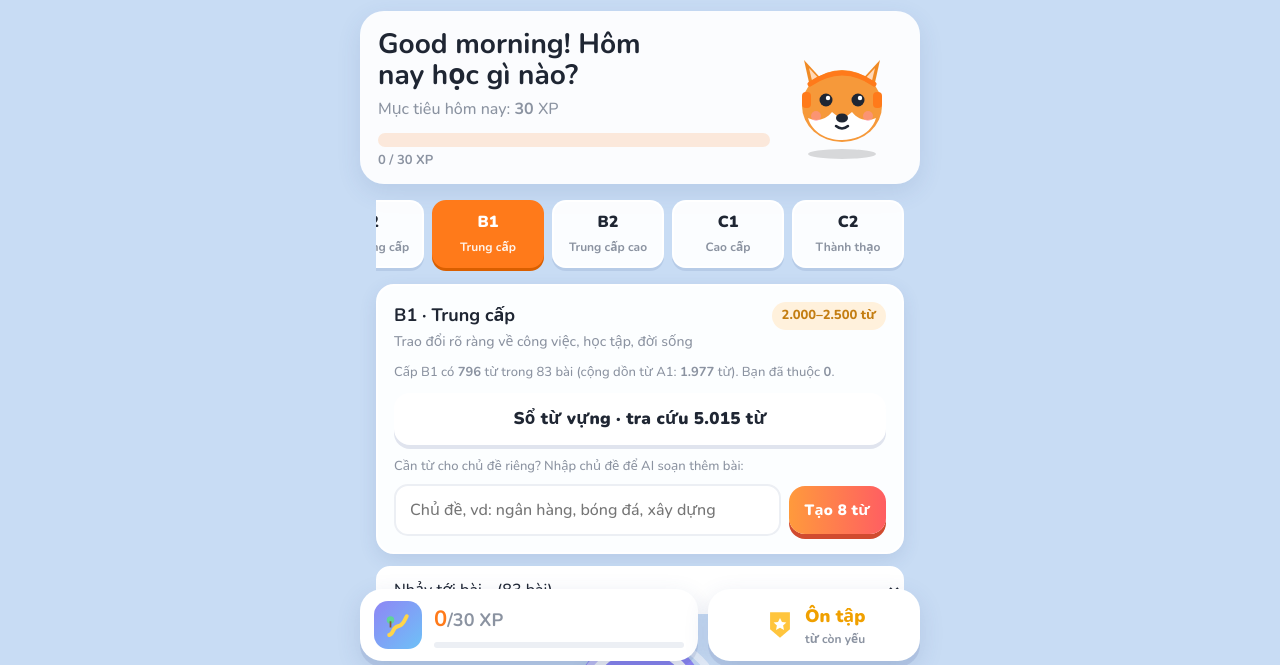
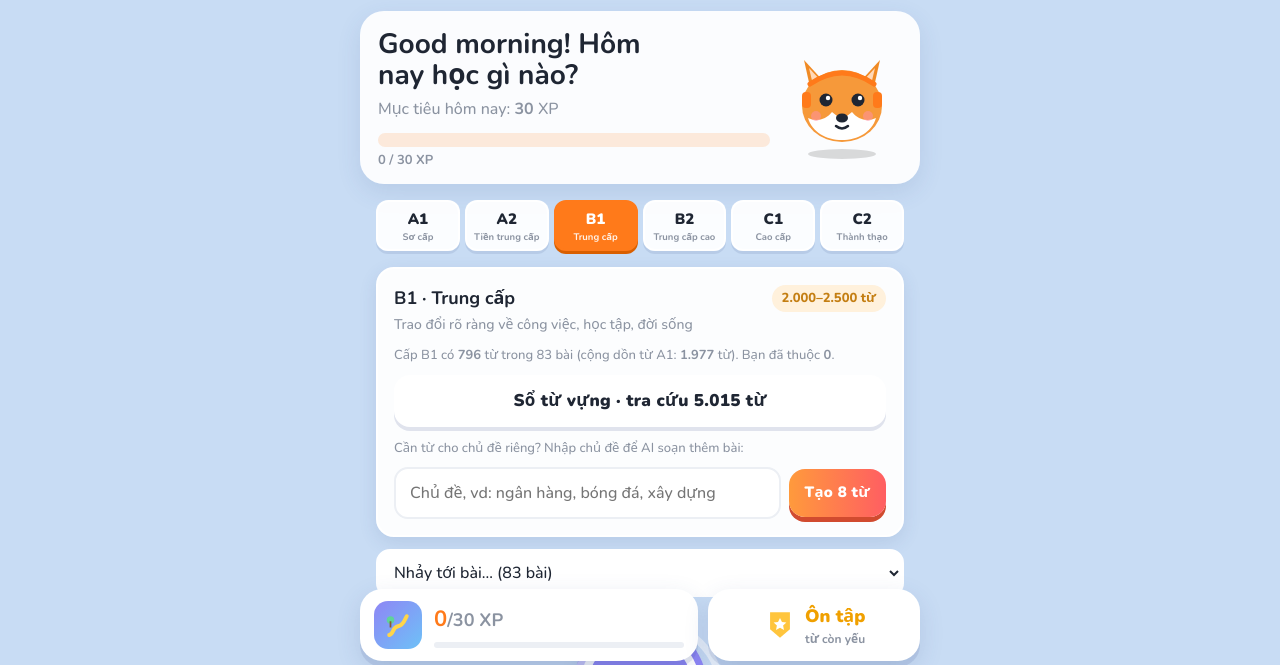
Before and after one commit to ferityzz/English-ED, a plain HTML site: page index.html in a window 1280 px wide. Shown: the part 67-732 px from the top of the page. Drawn offline with nearby package versions, Linux system fonts and the light colour scheme.

Commit message:
Thu nhỏ ô chọn cấp độ để hiện đủ 6 cấp
Co-Authored-By: Claude Sonnet 5.5 <noreply@anthropic.com>
Claude-Session: https://claude.ai/code/session_017zuWQBLgb16kK5piwjC2rc

```diff
--- a/index.html
+++ b/index.html
@@ -618,6 +618,10 @@ header.top{background:rgba(200,220,244,.85);backdrop-filter:blur(8px);-webkit-ba
 .pring .pt{stroke:rgba(255,255,255,.55)}
 .pring .pv{stroke:#f5b400;stroke-linecap:round;filter:drop-shadow(0 1px 2px rgba(200,140,0,.45));animation:ringIn .9s ease-out}
 @keyframes ringIn{from{stroke-dasharray:0 100}}
+.lvls{display:grid;grid-template-columns:repeat(6,minmax(0,1fr));gap:5px;overflow:visible}
+.lvls .lv{flex:none;min-width:0;padding:6px 2px;min-height:46px;border-radius:12px;border-width:2px}
+.lvls .lv b{font-size:15px}
+.lvls .lv small{display:block;font-size:9.5px;line-height:1.15;margin-top:1px;font-weight:700}
 
 </style>
 </head>
```
